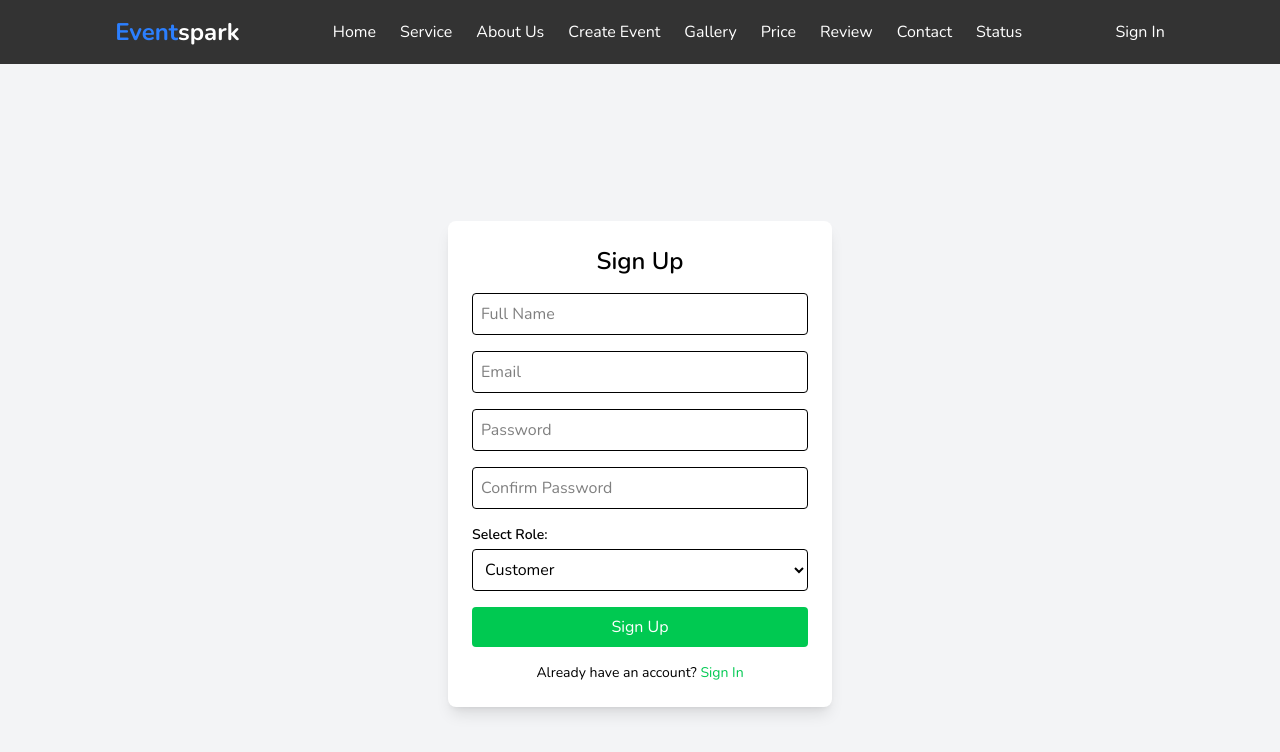
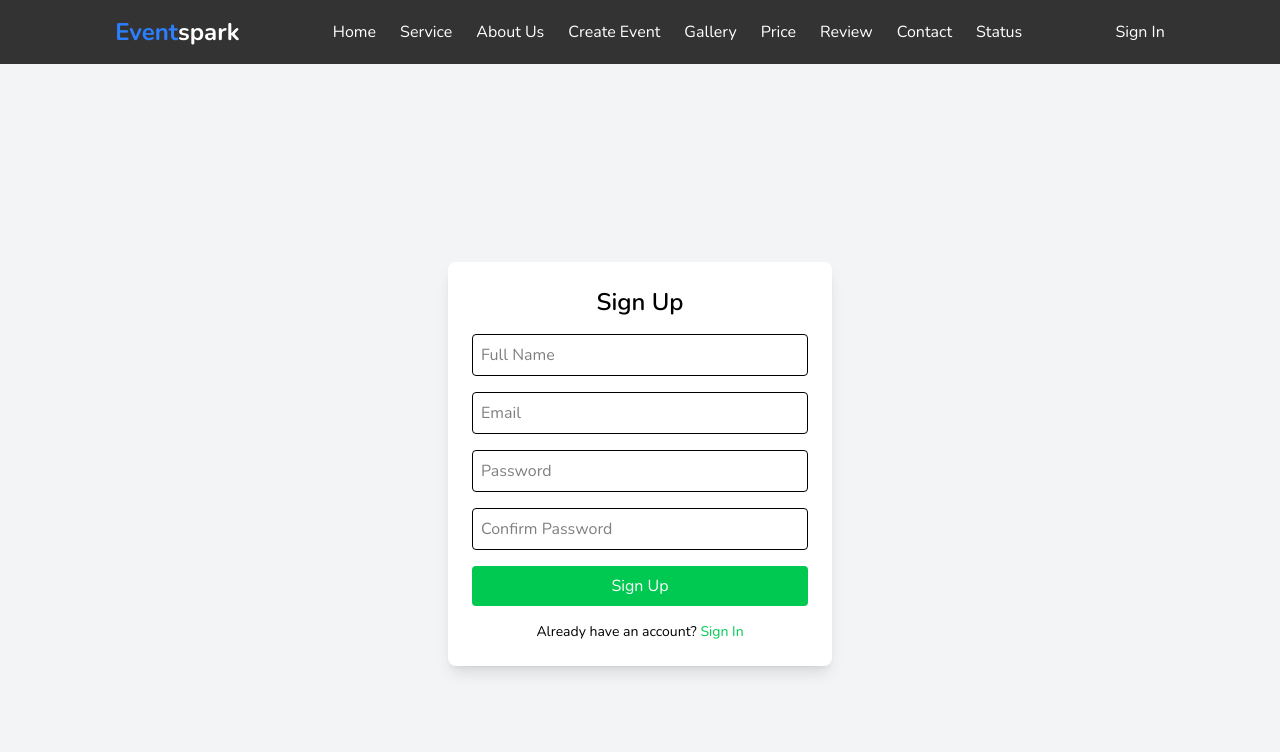
Before and after one commit to supradeepmukherjee/EventSpark, a React (Vite) app in the folder Frontend/: page /sign-up in a window 1280 px wide. Shown: the top 752 px of the page. Built offline with nearby package versions, Linux system fonts and the light colour scheme.

Commit message:
update signup

```diff
--- a/Frontend/src/components/Header.jsx
+++ b/Frontend/src/components/Header.jsx
@@ -92,7 +92,7 @@ const Header = () => {
 
               <Link
                 to={
-                  user.role === "Customer"
+                  user.role === "User"
                     ? "/customer-dashboard"
                     : "/organizer-dashboard"
                 }
--- a/Frontend/src/components/services/DecorationForm.jsx
+++ b/Frontend/src/components/services/DecorationForm.jsx
@@ -187,7 +187,6 @@ const DecorationForm = () => {
                 Flower Arrangements:
               </label>
               <select
-                multiple
                 name="flowers"
                 value={formData.flowers}
                 onChange={handleFlowerChange}
@@ -199,9 +198,6 @@ const DecorationForm = () => {
                   </option>
                 ))}
               </select>
-              <p className="text-sm text-gray-500 mt-1">
-                Hold Ctrl (Windows) or Command (Mac) to select multiple.
-              </p>
             </div>
 
             {/* Additional Requests */}
--- a/Frontend/src/pages/SignIn.jsx
+++ b/Frontend/src/pages/SignIn.jsx
@@ -13,7 +13,8 @@ const SignIn = () => {
   // Redirect if already logged in
   useEffect(() => {
     if (user) {
-      if (user.role === "Organizer") {
+      console.log(user);
+      if (user.role === "Admin") {
         navigate("/organizer-dashboard");
       } else {
         navigate("/customer-dashboard");
@@ -59,7 +60,7 @@ const SignIn = () => {
       });
       // console.log(data.user.role);
       // Redirect based on role immediately
-      if (data.user.role === "Customer") {
+      if (data.user.role === "User") {
         navigate("/customer-dashboard");
       } else {
         navigate("/organizer-dashboard");
--- a/Frontend/src/pages/SignUp.jsx
+++ b/Frontend/src/pages/SignUp.jsx
@@ -6,7 +6,6 @@ const SignUp = () => {
   const [email, setEmail] = useState("");
   const [password, setPassword] = useState("");
   const [confirmPassword, setConfirmPassword] = useState("");
-  const [role, setRole] = useState("Customer"); // Default role: Customer
   const [loading, setLoading] = useState(false);
   const [error, setError] = useState("");
   const navigate = useNavigate();
@@ -30,7 +29,7 @@ const SignUp = () => {
           headers: {
             "Content-Type": "application/json",
           },
-          body: JSON.stringify({ name, email, password, role }), // Include role
+          body: JSON.stringify({ name, email, password }), // Include role
         }
       );
 
@@ -88,19 +87,6 @@ const SignUp = () => {
             className="w-full p-2 mb-4 border rounded"
           />
 
-          {/* Role Selection Dropdown */}
-          <label className="block text-sm font-semibold mb-1">
-            Select Role:
-          </label>
-          <select
-            value={role}
-            onChange={(e) => setRole(e.target.value)}
-            className="w-full p-2 mb-4 border rounded bg-white cursor-pointer"
-          >
-            <option value="Customer">Customer</option>
-            <option value="Organizer">Organizer</option>
-          </select>
-
           <button
             type="submit"
             className="w-full bg-green-500 text-white py-2 rounded hover:bg-green-600"
```
